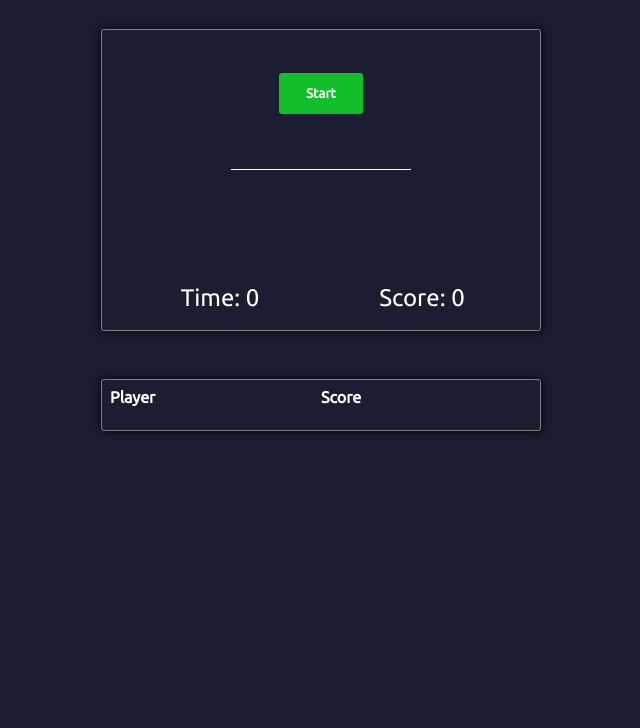
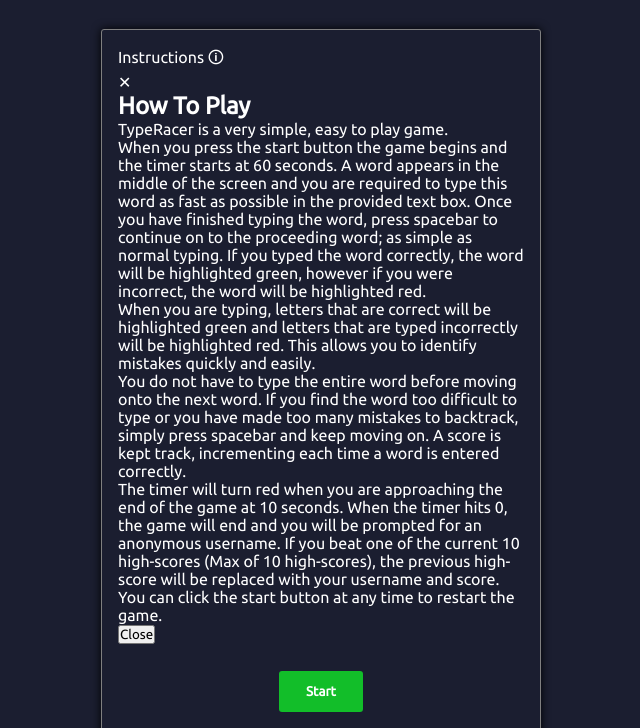
Before and after one commit to bwattle/TypeRacerByRainHolloway, a plain HTML site: page index.html in a window 1280 px wide. Shown: the part 72-800 px from the top of the page, without its empty margins (319-959 px from the left). Drawn offline with nearby package versions, Linux system fonts and the light colour scheme.

Commit message:
Update index.html

```diff
--- a/index.html
+++ b/index.html
@@ -5,6 +5,7 @@
         <title>TypeRacer</title>
         <link href="https://fonts.googleapis.com/css?family=Ubuntu" rel="stylesheet">
         <link rel="stylesheet" href="style.css">
+        <script src="https://ajax.googleapis.com/ajax/libs/jquery/3.4.1/jquery.min.js"></script>
         <script src="script.js"></script>
     </head>
     <body>
@@ -13,8 +14,53 @@
         </header>
         <div class="main-container">
             <div class="game">
+                <span class="info">Instructions <span class="info-icon">&#x1f6c8;</span></span>
+                <div class="modal">
+                    <div class="modal-content">
+                        <span id="close-icon">&#x2715</span>
+                        <h2>How To Play</h2>
+                        <p>TypeRacer is a very simple, easy to play game.</p>
+                        <p>
+                            When you press the start button the game begins
+                            and the timer starts at 60 seconds. A word appears
+                            in the middle of the screen and you are required to
+                            type this word as fast as possible in the provided
+                            text box. Once you have finished typing the word,
+                            press spacebar to continue on to the proceeding word;
+                            as simple as normal typing. If you typed the word
+                            correctly, the word will be highlighted green,
+                            however if you were incorrect, the word will be
+                            highlighted red.
+                        </p>
+                        <p>
+                            When you are typing, letters that are correct will
+                            be highlighted green and letters that are typed
+                            incorrectly will be highlighted red. This allows you
+                            to identify mistakes quickly and easily.
+                        </p>
+                        <p>
+                            You do not have to type the entire word before moving
+                            onto the next word. If you find the word too difficult
+                            to type or you have made too many mistakes to backtrack,
+                            simply press spacebar and keep moving on. A score is kept
+                            track, incrementing each time a word is entered correctly.
+                        </p>
+                        <p>
+                            The timer will turn red when you are approaching the end
+                            of the game at 10 seconds. When the timer hits 0, the game
+                            will end and you will be prompted for an anonymous username.
+                            If you beat one of the current 10 high-scores
+                            (Max of 10 high-scores), the previous high-score will be
+                            replaced with your username and score.
+                        </p>
+                        <p>
+                            You can click the start button at any time to restart the game.
+                        </p>
+                        <button class="button" id="close-button">Close</button>
+                    </div>
+                </div>
                 <div class="start">
-                    <button type="button" id="start-button">Start</button>
+                    <button type="button" id="start-button" class="button">Start</button>
                 </div>
                 <input type="text" id="user-in">
                 <table id="word-bank"></table>
```
